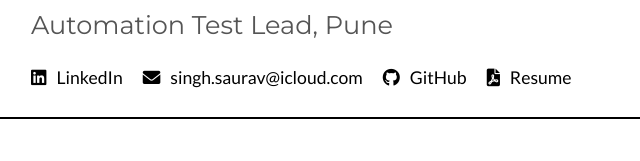
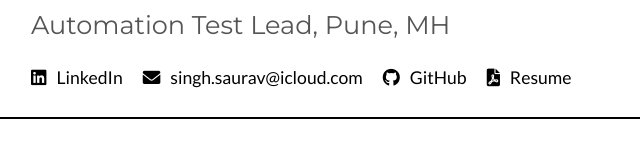
Before and after one commit to sau-rav-singh/Portfolio, a plain HTML site: page index.html in a window 1280 px wide. Shown: the part 200-361 px from the top of the page, 197-837 px from the left. Drawn offline with Linux system fonts and the light colour scheme.

Commit message:
dummy change

```diff
--- a/index.html
+++ b/index.html
@@ -29,7 +29,7 @@
             <img src="img/profile.jpg" alt="Saurav Singh">
             <div>
                 <h1>Saurav Singh</h1>
-                <h2>Automation Test Lead, Pune</h2>
+                <h2>Automation Test Lead, Pune, MH</h2>
                 <div class="contact-info">
                     <a href="https://www.linkedin.com/in/sauravsingh27" target="_blank"><i
                             class="fab fa-linkedin"></i>LinkedIn</a>
```
